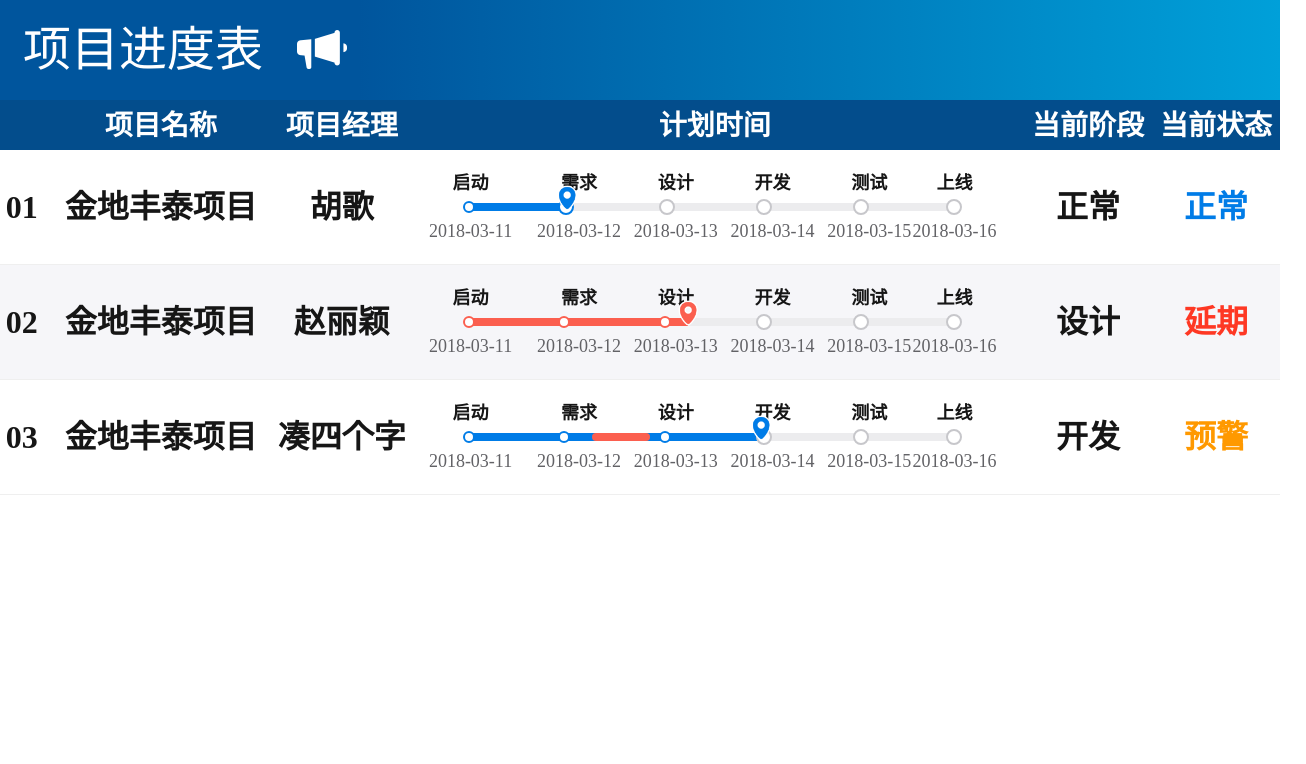
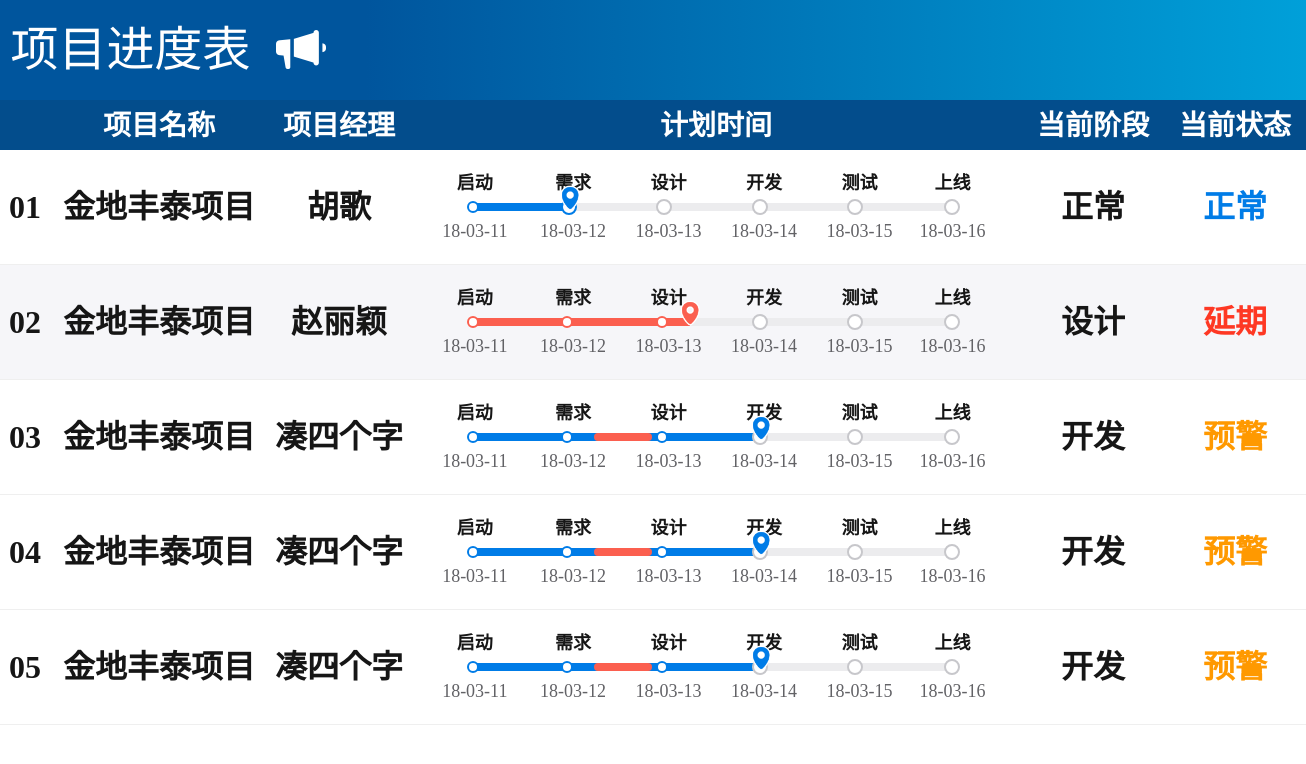
Before and after one commit to EragonBubble/timeline-demo, a plain HTML site: page index.html in a window 1280 px wide. Shown: the whole page, 1306 px wide, since content can reach past the window. Drawn offline with Linux system fonts and the light colour scheme.

Commit message:
调整计划时间节点日期格式

```diff
--- a/css/common.css
+++ b/css/common.css
@@ -4,6 +4,7 @@ body{
 .ui-panel{
 	justify-content: flex-start;
     width: 100%;
+    min-width: 1306px;
 	padding: 0;
 	margin: 0;
 	border-radius: 3px;
@@ -23,19 +24,19 @@ body{
     vertical-align: middle;
     height: 100%;
     font-family: PingFangSC-Semibold;
-    padding: 0 0 0 15px;
+    /* padding: 0 0 0 15px; */
     font-size: 48px;
     color: #FFFFFF;
     line-height: 58.5px;
 }
 .ui-panel-ad{
 	display: inline-block;
-    width: 75%;
+    width: 80%;
     font-size: 40px;
     vertical-align: middle;
     color: #FFFFFF;
     line-height: 40px;
-    padding-left: 2%;
+    /* padding-left: 2%; */
 }
 .ui-panel-ad-content{
 	display: inline-block;
@@ -49,7 +50,8 @@ i.ui-ad-icon{
     height: 40px;
     background: url(../images/notice@1x.png) no-repeat;
     vertical-align: middle;
-    /* margin-right: 5px; */
+    margin-right: 5px;
+    margin-left: 15px;
 }
 .ui-panel-body{
 	width: 100%;
@@ -74,6 +76,7 @@ i.ui-ad-icon{
 	font-size: 28px;
 	color: #FFFFFF;
 	text-align: center;
+	vertical-align: middle;
 }
 .ui-table tbody tr.even{
 	background: rgba(240,240,246,0.60);
@@ -94,23 +97,27 @@ i.ui-ad-icon{
 }
 .ui-table .id{
 	width: 3.4%;
+	min-width: 50px;
 }
 .ui-table .pro-name{
-	width: 18.3%;
+	width: 16.6%;
 	min-width: 218px;
 }
 .ui-table .pro-jl{
 	width: 10%;
+	min-width: 142px;
 }
 .ui-table .pro-plan{
-	width: 48.3%;
+	width: 49%;
 	min-width: 612px;
 }
 .ui-table .cur-term{
 	width: 10%;
+	min-width: 142px;
 }
 .ui-table .cur-status{
 	width: 10%;
+	min-width: 142px;
 }
 /* --------- 单元格样式 -------*/
 .ui-td-title{
--- a/css/util.css
+++ b/css/util.css
@@ -112,19 +112,19 @@ div.consum-bar .consum-count div.star-contain span.grade-count.dot.active {
 	left: -60px;
 }
 .count-10{
-	left: 10%;
+	left: 8%;
 }
 .count-25 {
 	left: 25%;
 }
 .count-30{
-	left: 30%;
+	left: 28%;
 }
 .count-50 {
-	left: 50%;
+	left: 48%;
 }
 .count-70 {
-	left: 70%;
+	left: 68%;
 }
 .count-75 {
 	left: 75%;
@@ -150,13 +150,13 @@ div.consum-bar .consum-count div.star-contain span.grade-count.dot.active {
 	left: 30%;
 }
 .dot-39{
-	left: 39%;
+	left: 38%;
 }
 .dot-50 {
 	left: 50%;
 }
 .dot-59 {
-	left: 59%;
+	left: 58%;
 }
 .dot-70 {
 	left: 70%;
@@ -165,7 +165,7 @@ div.consum-bar .consum-count div.star-contain span.grade-count.dot.active {
 	left: 75%;
 }
 .dot-79 {
-	left: 79%;
+	left: 78%;
 }
 .dot-100 {
 	left: auto;
--- a/index.html
+++ b/index.html
@@ -53,22 +53,22 @@
 											</div>
 											<span class="grade-count count-0 c-fff">启动</span>
 											<span class="grade-count dot dot-mini dot-blue dot-0 c-fff"></span>
-											<span class="grade-count grade-time count-0 c-fff">2018-03-11</span>
+											<span class="grade-count grade-time count-0 c-fff">18-03-11</span>
 											<span class="grade-count count-10 c-fff">需求</span>
 											<span class="grade-count dot dot-blue dot-18 c-fff"></span>
-											<span class="grade-count grade-time count-10 c-fff">2018-03-12</span>
+											<span class="grade-count grade-time count-10 c-fff">18-03-12</span>
 											<span class="grade-count count-30 c-fff">设计</span>
 											<span class="grade-count dot dot-39 c-fff"></span>
-											<span class="grade-count grade-time count-30 c-fff">2018-03-13</span>
+											<span class="grade-count grade-time count-30 c-fff">18-03-13</span>
 											<span class="grade-count count-50 c-fff">开发</span>
 											<span class="grade-count dot dot-59 c-fff"></span>
-											<span class="grade-count grade-time count-50 c-fff">2018-03-14</span>
+											<span class="grade-count grade-time count-50 c-fff">18-03-14</span>
 											<span class="grade-count count-70 c-fff">测试</span>
 											<span class="grade-count dot dot-79 c-fff"></span>
-											<span class="grade-count grade-time count-70 c-fff">2018-03-15</span>
+											<span class="grade-count grade-time count-70 c-fff">18-03-15</span>
 											<span class="grade-count count-100 c-fff">上线</span>
 											<span class="grade-count dot dot-100 c-fff"></span>
-											<span class="grade-count grade-time count-100 c-fff">2018-03-16</span>
+											<span class="grade-count grade-time count-100 c-fff">18-03-16</span>
 										</div>
 									</div>
 								</div>
@@ -93,22 +93,22 @@
 											</div>
 											<span class="grade-count count-0 c-fff">启动</span>
 											<span class="grade-count dot dot-mini dot-red dot-0 c-fff"></span>
-											<span class="grade-count grade-time count-0 c-fff">2018-03-11</span>
+											<span class="grade-count grade-time count-0 c-fff">18-03-11</span>
 											<span class="grade-count count-10 c-fff">需求</span>
 											<span class="grade-count dot dot-mini dot-red dot-18 c-fff"></span>
-											<span class="grade-count grade-time count-10 c-fff">2018-03-12</span>
+											<span class="grade-count grade-time count-10 c-fff">18-03-12</span>
 											<span class="grade-count count-30 c-fff">设计</span>
 											<span class="grade-count dot dot-mini dot-red dot-39 c-fff"></span>
-											<span class="grade-count grade-time count-30 c-fff">2018-03-13</span>
+											<span class="grade-count grade-time count-30 c-fff">18-03-13</span>
 											<span class="grade-count count-50 c-fff">开发</span>
 											<span class="grade-count dot dot-59 c-fff"></span>
-											<span class="grade-count grade-time count-50 c-fff">2018-03-14</span>
+											<span class="grade-count grade-time count-50 c-fff">18-03-14</span>
 											<span class="grade-count count-70 c-fff">测试</span>
 											<span class="grade-count dot dot-79 c-fff"></span>
-											<span class="grade-count grade-time count-70 c-fff">2018-03-15</span>
+											<span class="grade-count grade-time count-70 c-fff">18-03-15</span>
 											<span class="grade-count count-100 c-fff">上线</span>
 											<span class="grade-count dot dot-100 c-fff"></span>
-											<span class="grade-count grade-time count-100 c-fff">2018-03-16</span>
+											<span class="grade-count grade-time count-100 c-fff">18-03-16</span>
 										</div>
 									</div>
 								</div>
@@ -136,22 +136,108 @@
 											</div>
 											<span class="grade-count count-0 c-fff">启动</span>
 											<span class="grade-count dot dot-mini dot-blue dot-0 c-fff"></span>
-											<span class="grade-count grade-time count-0 c-fff">2018-03-11</span>
+											<span class="grade-count grade-time count-0 c-fff">18-03-11</span>
 											<span class="grade-count count-10 c-fff">需求</span>
 											<span class="grade-count dot dot-mini dot-blue dot-18 c-fff"></span>
-											<span class="grade-count grade-time count-10 c-fff">2018-03-12</span>
+											<span class="grade-count grade-time count-10 c-fff">18-03-12</span>
 											<span class="grade-count count-30 c-fff">设计</span>
 											<span class="grade-count dot dot-mini dot-blue dot-39 c-fff"></span>
-											<span class="grade-count grade-time count-30 c-fff">2018-03-13</span>
+											<span class="grade-count grade-time count-30 c-fff">18-03-13</span>
 											<span class="grade-count count-50 c-fff">开发</span>
 											<span class="grade-count dot dot-59 c-fff"></span>
-											<span class="grade-count grade-time count-50 c-fff">2018-03-14</span>
+											<span class="grade-count grade-time count-50 c-fff">18-03-14</span>
 											<span class="grade-count count-70 c-fff">测试</span>
 											<span class="grade-count dot dot-79 c-fff"></span>
-											<span class="grade-count grade-time count-70 c-fff">2018-03-15</span>
+											<span class="grade-count grade-time count-70 c-fff">18-03-15</span>
 											<span class="grade-count count-100 c-fff">上线</span>
 											<span class="grade-count dot dot-100 c-fff"></span>
-											<span class="grade-count grade-time count-100 c-fff">2018-03-16</span>
+											<span class="grade-count grade-time count-100 c-fff">18-03-16</span>
+										</div>
+									</div>
+								</div>
+							</td>
+							<td class="ui-td-title ">开发</td>
+							<td class="ui-td-title ui-level-notice ">预警</td>
+						</tr>
+						<tr class="h-80">
+							<td class="ui-td-title">04</td>
+							<td>
+								<div class="ui-td-title">
+									金地丰泰项目
+								</div>
+							</td>
+							<td class="ui-td-title">凑四个字</td>
+							<td class="ui-progress-td">
+								<div class="consum-bar">
+									<div class="consum-count">
+										<div class="star-contain">
+											<div id="comsumeFill" class="fill fill-blue fill-w-60">
+												<img class="pos-fill" src="images/position-blue@1x.png"/>
+											</div>
+											<!-- demo: 项目中某段延期，标红, .fill-delay-high-light 和 .fill-red组合 -->
+											<div class="fill fill-red fill-delay-high-light">
+											</div>
+											<span class="grade-count count-0 c-fff">启动</span>
+											<span class="grade-count dot dot-mini dot-blue dot-0 c-fff"></span>
+											<span class="grade-count grade-time count-0 c-fff">18-03-11</span>
+											<span class="grade-count count-10 c-fff">需求</span>
+											<span class="grade-count dot dot-mini dot-blue dot-18 c-fff"></span>
+											<span class="grade-count grade-time count-10 c-fff">18-03-12</span>
+											<span class="grade-count count-30 c-fff">设计</span>
+											<span class="grade-count dot dot-mini dot-blue dot-39 c-fff"></span>
+											<span class="grade-count grade-time count-30 c-fff">18-03-13</span>
+											<span class="grade-count count-50 c-fff">开发</span>
+											<span class="grade-count dot dot-59 c-fff"></span>
+											<span class="grade-count grade-time count-50 c-fff">18-03-14</span>
+											<span class="grade-count count-70 c-fff">测试</span>
+											<span class="grade-count dot dot-79 c-fff"></span>
+											<span class="grade-count grade-time count-70 c-fff">18-03-15</span>
+											<span class="grade-count count-100 c-fff">上线</span>
+											<span class="grade-count dot dot-100 c-fff"></span>
+											<span class="grade-count grade-time count-100 c-fff">18-03-16</span>
+										</div>
+									</div>
+								</div>
+							</td>
+							<td class="ui-td-title ">开发</td>
+							<td class="ui-td-title ui-level-notice ">预警</td>
+						</tr>
+						<tr class="h-80">
+							<td class="ui-td-title">05</td>
+							<td>
+								<div class="ui-td-title">
+									金地丰泰项目
+								</div>
+							</td>
+							<td class="ui-td-title">凑四个字</td>
+							<td class="ui-progress-td">
+								<div class="consum-bar">
+									<div class="consum-count">
+										<div class="star-contain">
+											<div id="comsumeFill" class="fill fill-blue fill-w-60">
+												<img class="pos-fill" src="images/position-blue@1x.png"/>
+											</div>
+											<!-- demo: 项目中某段延期，标红, .fill-delay-high-light 和 .fill-red组合 -->
+											<div class="fill fill-red fill-delay-high-light">
+											</div>
+											<span class="grade-count count-0 c-fff">启动</span>
+											<span class="grade-count dot dot-mini dot-blue dot-0 c-fff"></span>
+											<span class="grade-count grade-time count-0 c-fff">18-03-11</span>
+											<span class="grade-count count-10 c-fff">需求</span>
+											<span class="grade-count dot dot-mini dot-blue dot-18 c-fff"></span>
+											<span class="grade-count grade-time count-10 c-fff">18-03-12</span>
+											<span class="grade-count count-30 c-fff">设计</span>
+											<span class="grade-count dot dot-mini dot-blue dot-39 c-fff"></span>
+											<span class="grade-count grade-time count-30 c-fff">18-03-13</span>
+											<span class="grade-count count-50 c-fff">开发</span>
+											<span class="grade-count dot dot-59 c-fff"></span>
+											<span class="grade-count grade-time count-50 c-fff">18-03-14</span>
+											<span class="grade-count count-70 c-fff">测试</span>
+											<span class="grade-count dot dot-79 c-fff"></span>
+											<span class="grade-count grade-time count-70 c-fff">18-03-15</span>
+											<span class="grade-count count-100 c-fff">上线</span>
+											<span class="grade-count dot dot-100 c-fff"></span>
+											<span class="grade-count grade-time count-100 c-fff">18-03-16</span>
 										</div>
 									</div>
 								</div>
```
Also changed, not shown: 1 other file.
